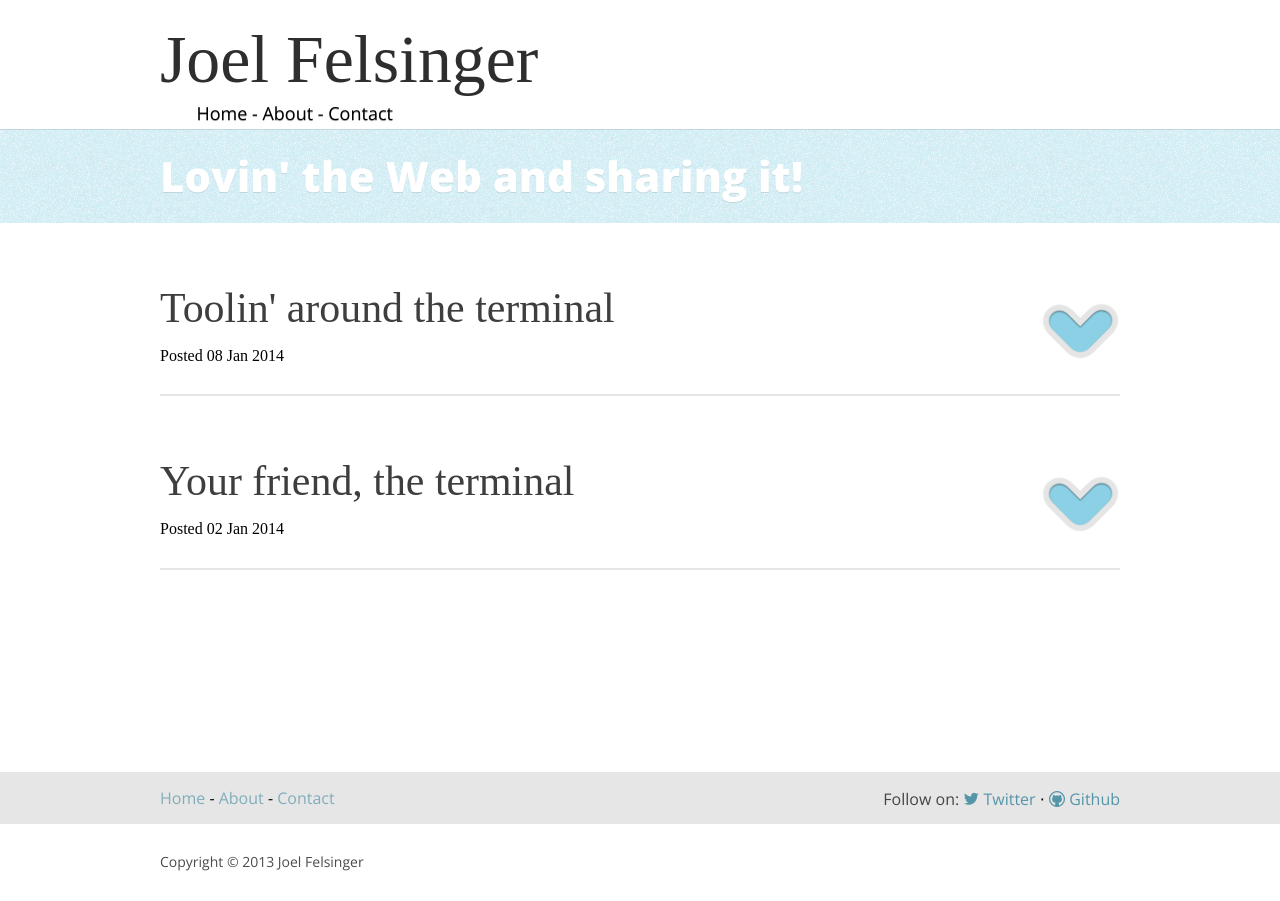
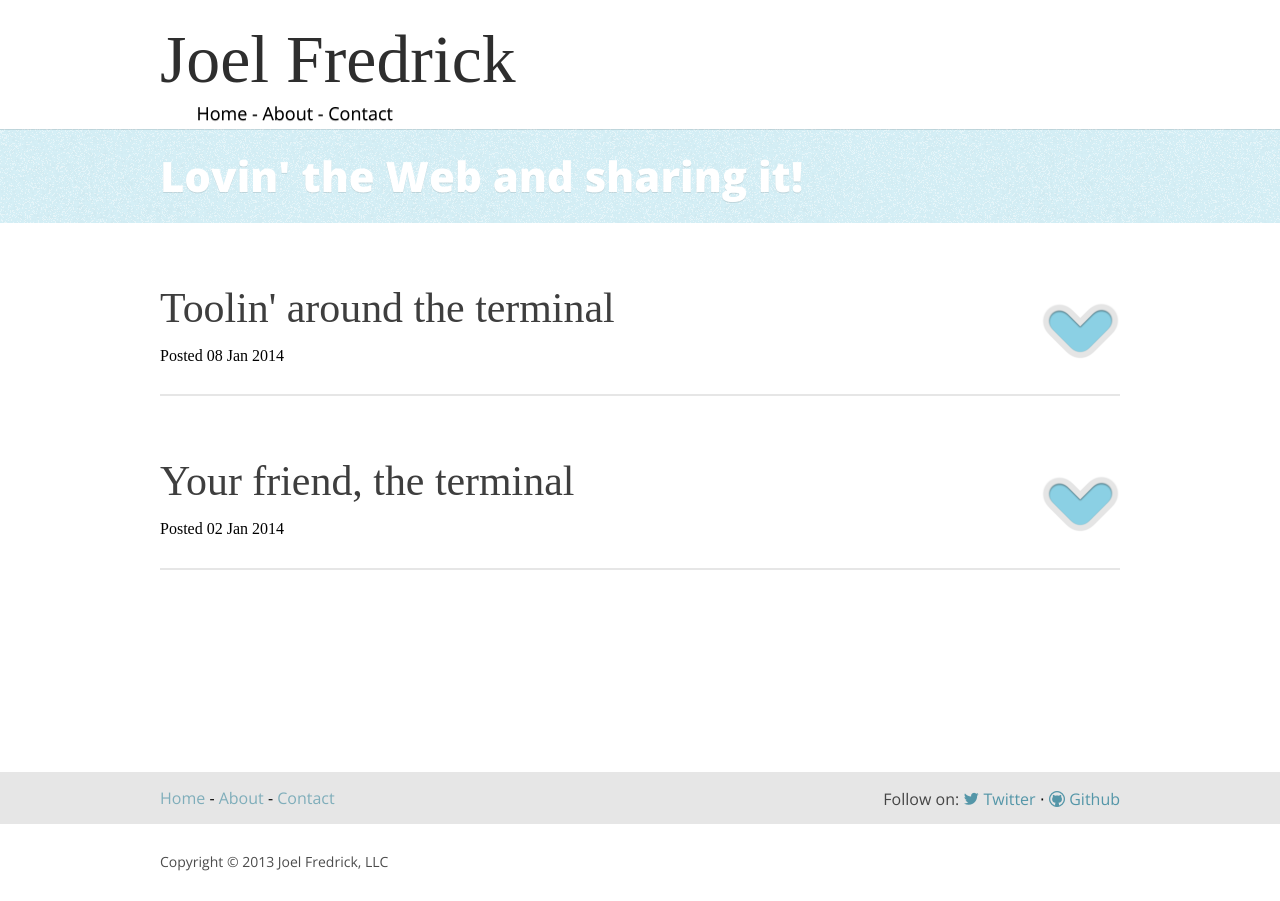
Before and after one commit to jfelsinger/joelfredrick.com, a Jekyll site: the page built from index.html, in a window 1280 px wide. Built offline with Jekyll 4.4.1, drawn with Linux system fonts in a browser that asks for light colours; nearby versions of some CDN libraries; some web fonts are replaced; Markdown is read by kramdown in place of the engine named in the settings; the list of posts is cut into pages by our own code.

Commit message:
Updated copyright and naming

```diff
--- a/_layouts/default.html
+++ b/_layouts/default.html
@@ -30,7 +30,7 @@
         <div class="site-wrapper">
             <header class="site-header clear-fix">
                 <img class="site-logo right" src="/images/transparent.gif" width="106" height="103">
-                <h2 class="site-logo-text"><a href="/">Joel Felsinger</a></h2>
+                <h2 class="site-logo-text"><a href="/">Joel Fredrick</a></h2>
 
                 <nav class="nav site-nav">
                     <a href="/" class="menuItem">Home</a> -
@@ -88,7 +88,7 @@
                 </section>
 
                 <p class="copyright faded">
-                    <small>Copyright &copy; 2013 Joel Felsinger</small>
+                    <small>Copyright &copy; 2013 Joel Fredrick, LLC</small>
                 </p>
             </footer>
         </div>
```
